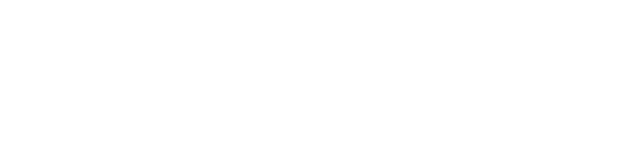
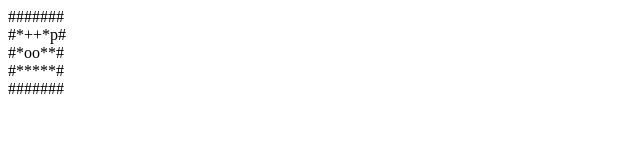
Before and after one commit to azcvcza/GameDesign, a plain HTML site: page chapter1/chapter1.1/index.html in a window 1280 px wide. Shown: the whole page, without its empty margins (0-640 px from the left). Drawn offline with Linux system fonts and the light colour scheme.

Commit message:
feat:初始化命令行棋盘

```diff
--- a/chapter1/chapter1.1/index.html
+++ b/chapter1/chapter1.1/index.html
@@ -1,14 +1,82 @@
 <!DOCTYPE html>
 <html lang="en">
+
 <head>
     <meta charset="UTF-8">
     <meta name="viewport" content="width=device-width, initial-scale=1.0">
     <title>command line push box</title>
 </head>
+<style>
+    p{
+        margin:0px;
+        padding:0px;
+    }
+</style>
 <body>
-    <div id="game"></div>
+    <div id="game">
+    </div>
+    <div id="description">
+
+    </div>
 </body>
 <script>
+    var game = document.querySelector('#game'); // 游戏容器
+    window.dev = true;
+    // 定义类型
+    var OBJ_TYPE = {
+        OBJ_PERSON: 'p', // 人
+        OBJ_WALL: '#', // 墙壁
+        OBJ_NORMAL: '*', // 可行走空间
+        OBJ_BLOCK: 'o', // 箱子
+        OBJ_GOAL: '+', // 目的地
+        OBJ_PERSON_ON_GOAL: 'P', // 人站在目的地上
+        OBJ_BLOCK_ON_GOAL: 'O', // 箱子在目的地上
+        OBJ_UNKNOWN: 'X', // 未知类型
+    }
+    var g_current_person = {x: undefined, y: undefined};
+    var g_current_goal = [];
+    var g_current_box = [];
+    // 定义地图状态
+    var g_State = [
+        ['#', '#', '#', '#', '#', '#', '#'],
+        ['#', '*', '+', '+', '*', 'p', '#'],
+        ['#', '*', 'o', 'o', '*', '*', '#'],
+        ['#', '*', '*', '*', '*', '*', '#'],
+        ['#', '#', '#', '#', '#', '#', '#'],
+    ]
+    function init(state,domTarget){
+        update(state, domTarget);
+    }
+    // 清除画布 也就是div的children
+    function clear() {
+        game.childNodes.forEach(val => {
+            window.dev && console.log('val:', val);
+            if (val) {
+                val.remove()
+            }
+        })
+    }
+    // 更新画布 也即给domTarget下添加 <p></p>
+    function update(state, domTarget) {
+        // render state to html
+        let currentState = [...state]; // 获取当前状态
+        let pArray = [];
+        for(var i=0;i<currentState.length;i++){
+            var p = document.createElement('p');
+            let currentLine = '';
+            for(var j=0;j<currentState[i].length;j++){
+                currentLine += currentState[i][j];
+            }
+            window.dev && console.log('currentLine:', currentLine)
+            p.innerHTML = currentLine;
+            pArray.push(p);
+        }
+        console.log('pArray:', pArray);
+        pArray.forEach(val=>{
+            domTarget.appendChild(val);
+        })
+    }
+    init(g_State, game);
+</script>
 
-</script>
 </html>
```
